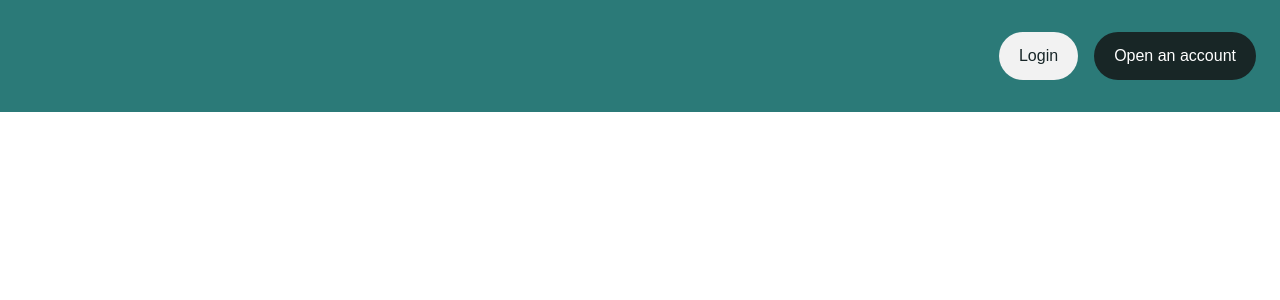
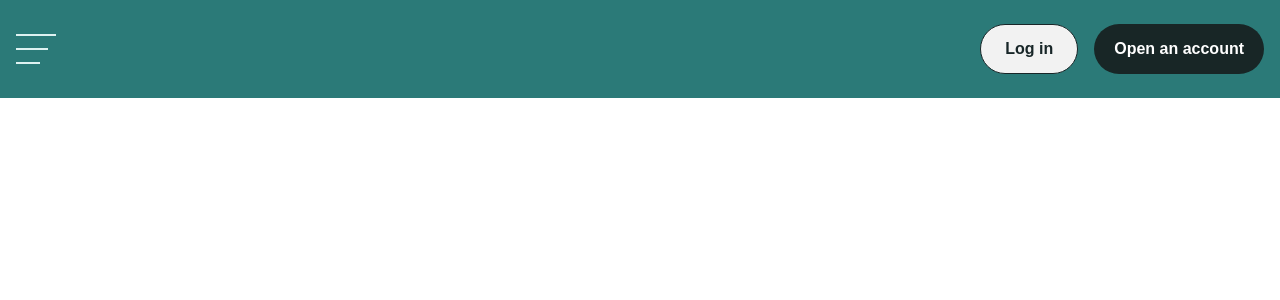
Before and after one commit to Quoctynoob/Asset_Tracker, a Next.js app in the folder stockPortfolio/frontend/: page / in a window 1280 px wide. Shown: the top 300 px of the page. Built offline with nearby package versions, Linux system fonts and the light colour scheme.

Commit message:
finish header but the logo

```diff
--- a/stockPortfolio/frontend/app/welcome/Header.tsx
+++ b/stockPortfolio/frontend/app/welcome/Header.tsx
@@ -1,14 +1,54 @@
+"use client"
+
+import { useState } from "react";
 import React from 'react';
 
 const Header: React.FC = () => {
+  const [menuOpen, setMenuOpen] = useState(false);
+
+  const toggleMenu = () => {
+    setMenuOpen(!menuOpen);
+  };
+
   return (
-    <div className='bg-frontPage p-6'>
-      <div className='flex justify-end'>
-        <button className='bg-lightGrey text-darkerGreen m-2 rounded-full px-5 py-3'>Login</button>
-        <button className='bg-darkGreen text-white ml-2 mr-0 my-2 rounded-full px-5 py-3'>Open an account</button>
+    <div className="bg-frontPage p-4">
+      <div className="flex justify-between items-center">
+        <div className="relative">
+          <button className="flex flex-col justify-center items-start" onClick={toggleMenu}>
+            <span className="block w-10 h-0.5 bg-lightFont mb-3"></span>
+            <span className="block w-8 h-0.5 bg-lightFont mb-3"></span>
+            <span className="block w-6 h-0.5 bg-lightFont"></span>
+          </button>
+
+          {/* Dropdown Menu */}
+          {menuOpen && (
+            <div className="absolute left-0 mt-2 bg-white rounded shadow-md z-10">
+              <ul className="flex flex-col text-black">
+                <li className="px-4 py-2 hover:bg-gray-100">
+                  <a href="#home">Home</a>
+                </li>
+                <li className="px-4 py-2 hover:bg-gray-100">
+                  <a href="#about">About</a>
+                </li>
+                <li className="px-4 py-2 hover:bg-gray-100">
+                  <a href="#contact">Contact</a>
+                </li>
+              </ul>
+            </div>
+          )}
+        </div>
+
+        {/* Right Buttons */}
+        <div className="flex justify-end">
+          <button className="bg-lightGrey font-bold text-darkerGreen m-2 rounded-full px-6 py-3 hover:bg-gradient-to-t from-neutral-300 to-slate-300 border border-darkerGreen">
+            Log in
+          </button>
+          <button className="bg-darkGreen text-white ml-2 mr-0 my-2 rounded-full px-5 py- font-bold hover:bg-gradient-to-t from-lightGreen via-darkGreen to-darkerGreen">
+            Open an account
+          </button>
+        </div>
       </div>
     </div>
-
   );
 };
 
--- a/stockPortfolio/frontend/tailwind.config.ts
+++ b/stockPortfolio/frontend/tailwind.config.ts
@@ -15,6 +15,8 @@ export default {
         lightGrey: "#f2f2f2",
         darkGreen: "#182626",
         darkerGreen: "#182628",
+        lightFont: "#def2f1",
+        lightGreen: "#1f3232",
       },
     },
   },
```
